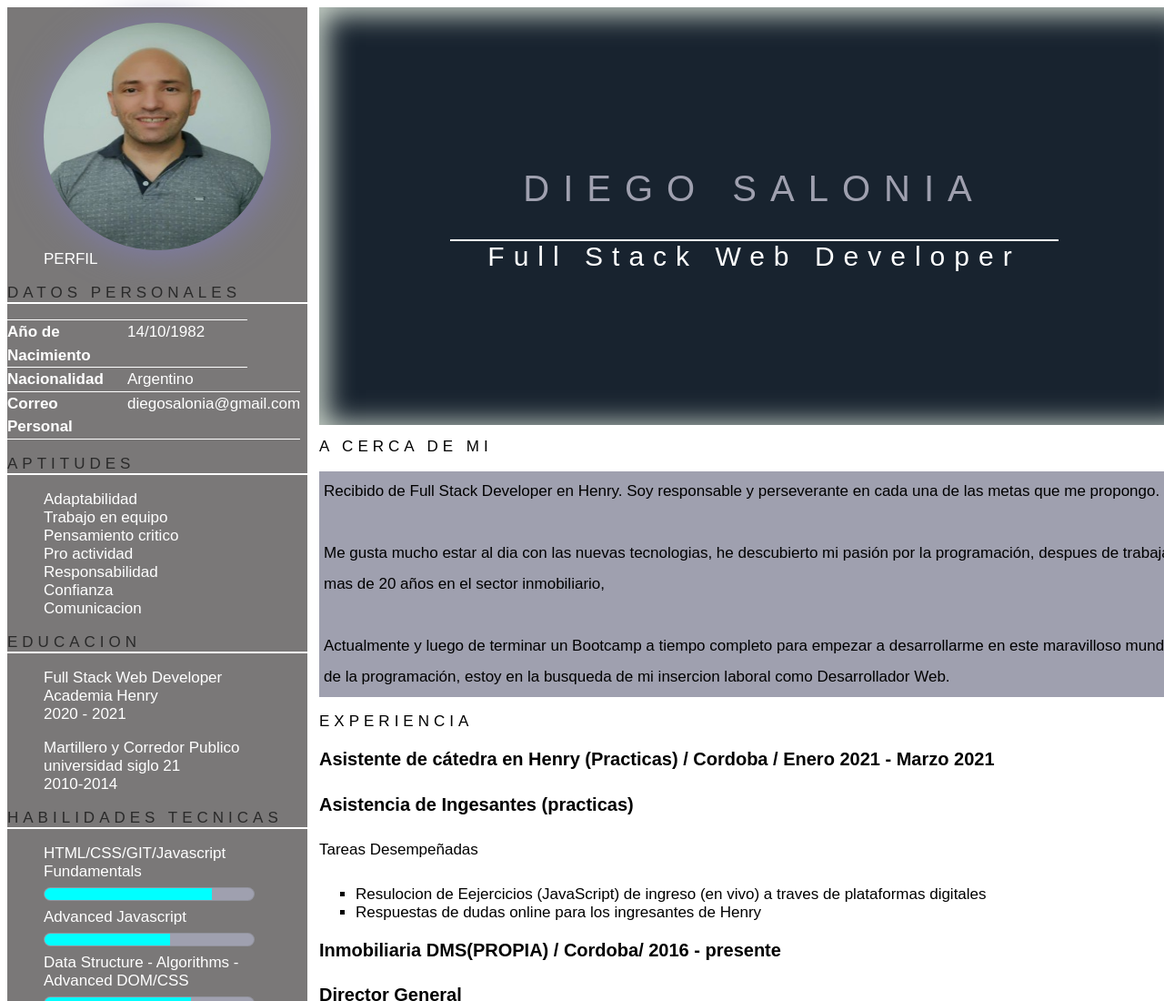
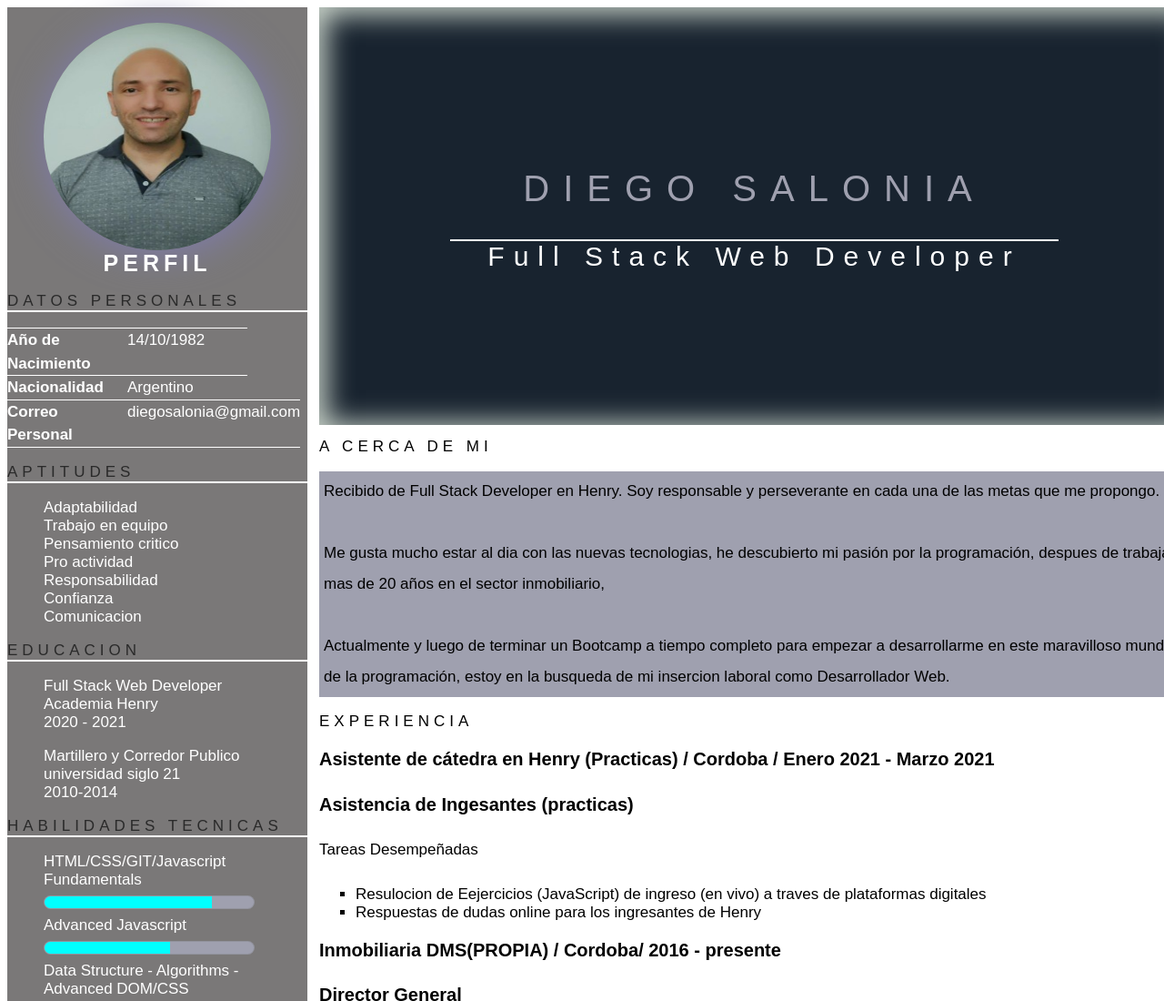
Before and after one commit to diegosalonia/my-cv-html-css, a plain HTML site: page index.html in a window 1280 px wide. Shown: the top 1100 px of the page at 91% size. Drawn offline with Linux system fonts and the light colour scheme.

Commit message:
positioning of the figcaption

```diff
--- a/css/index.css
+++ b/css/index.css
@@ -44,11 +44,11 @@ aside section h2:first-child {
     border-radius: 60%;
     box-shadow: 2px 2px 40px 1px #7f7caf;
 }
-/* figcaption {
+figcaption {
     font-weight: bold;
     font-size: 25px;
     letter-spacing: 5px;
-} */
+}
 /*------------Main-------------*/
 main section > h2 {
     text-transform: uppercase;
--- a/index.html
+++ b/index.html
@@ -13,7 +13,7 @@
     <aside>
         <figure id="profile-pic">
             <img src="./img/profile.jpg" alt="Diego Salonia Profile" width="250" height="250" />
-            <figcaption>PERFIL</figcaption>
+            <figcaption style="text-align: center">PERFIL</figcaption>
         </figure>
         <section>
             <h2>Datos Personales</h2>
```
